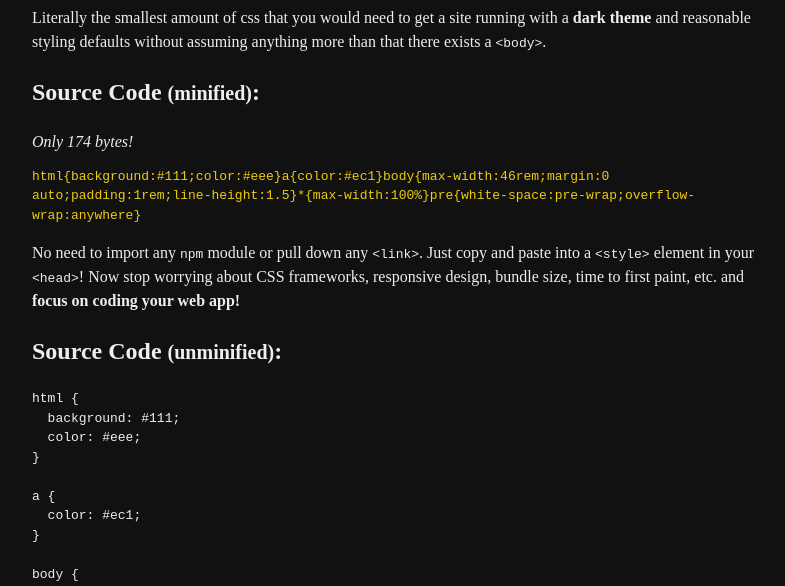
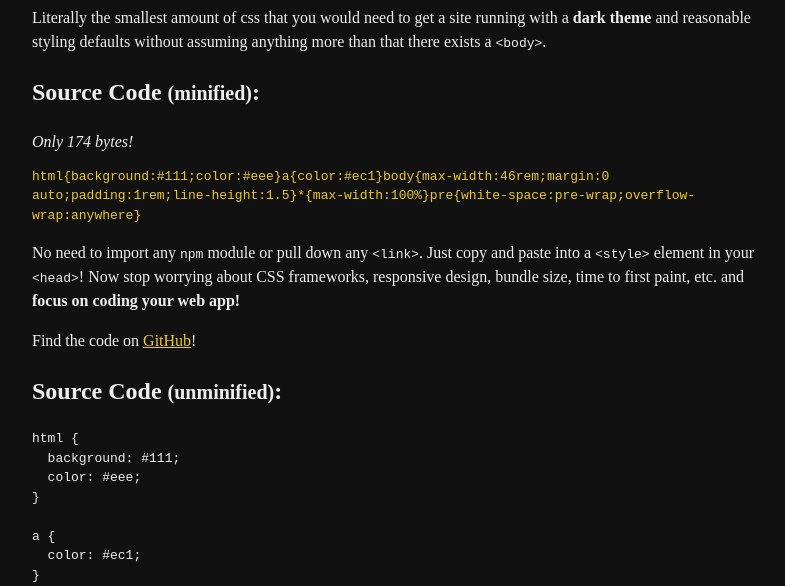
Before and after one commit to Kimeiga/bahu, a plain HTML site: page index.html in a window 1280 px wide. Shown: the part 508-1094 px from the top of the page, without its empty margins (240-1025 px from the left). Drawn offline with Linux system fonts and the light colour scheme.

Commit message:
fixed github link

```diff
--- a/index.html
+++ b/index.html
@@ -18,6 +18,7 @@
           <em>Only 174 bytes!</em>
           <pre style="color:#ec1"><code>html{background:#111;color:#eee}a{color:#ec1}body{max-width:46rem;margin:0 auto;padding:1rem;line-height:1.5}*{max-width:100%}pre{white-space:pre-wrap;overflow-wrap:anywhere}</code></pre>
           <p>No need to import any <code>npm</code> module or pull down any <code>&lt;link&gt;</code>. Just copy and paste into a <code>&lt;style&gt;</code> element in your <code>&lt;head&gt;</code>! Now stop worrying about CSS frameworks, responsive design, bundle size, time to first paint, etc. and <strong>focus on coding your web app!</strong></p>
+          <p>Find the code on <a href="https://github.com/Kimeiga/bahu">GitHub</a>!</p>
       <h2>Source Code <small>(unminified)</small>:</h2>
           <pre><code>html {
   background: #111;
@@ -475,7 +476,7 @@ body {
         </section>
       </main>
       <footer role="contentinfo">
-        <p>Bahu made by <a href="http://twitter.com/theHakanAlpay">@theHakanAlpay</a>. Code on <a href="http://github.com/cbracco/html5-test-page">GitHub</a>.</p>
+        <p>Bahu made by <a href="http://twitter.com/theHakanAlpay">@theHakanAlpay</a>. Code on <a href="https://github.com/Kimeiga/bahu">GitHub</a>.</p>
         <p>HTML test made by <a href="http://twitter.com/cbracco">@cbracco</a>. Code on <a href="http://github.com/cbracco/html5-test-page">GitHub</a>.</p>
       </footer>
     </div>
```
